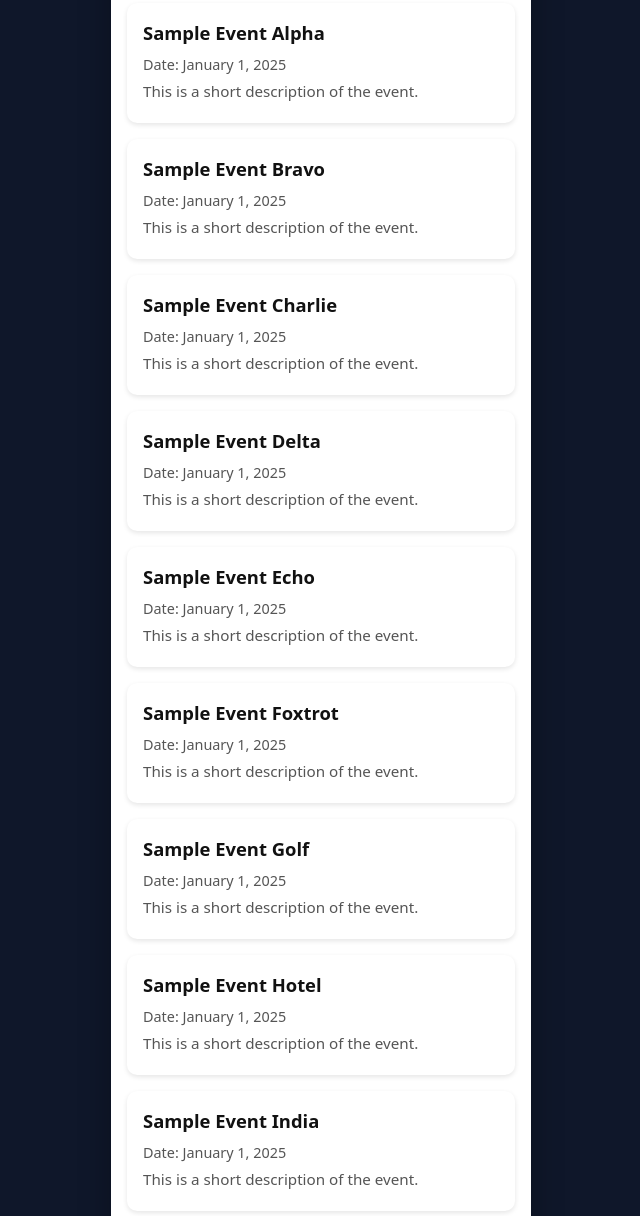
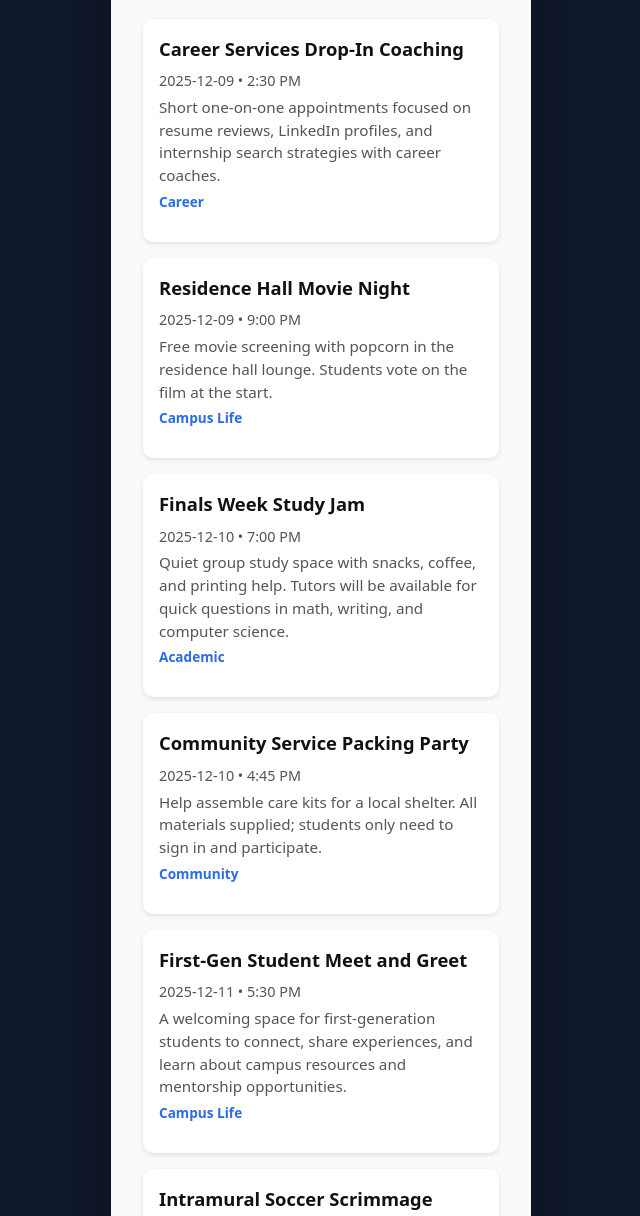
Before and after one commit to Tneal4/college-event-finder, a plain HTML site: page app/index.html in a window 1280 px wide. Shown: the part 290-1506 px from the top of the page, without its empty margins (319-959 px from the left). Drawn offline with Linux system fonts and the light colour scheme.

Commit message:
Week 3 Push: JSON event lists, dynamic uploading, search integrations, and a no results found popup

```diff
--- a/app/css/style.css
+++ b/app/css/style.css
@@ -144,6 +144,15 @@ h1, h2, h3 {
     font-size: 0.9rem;
 }
 
+/*week 3 addition changes so that the category shows in blue*/
+.event-category {
+    margin-top: 0.3rem;
+    font-size: 0.85rem;
+    font-weight: 600;
+    color: var(--primary-blue);
+}
+
+
 /* screen  */
 @media (max-width: 360px) {
     .search-section {
--- /dev/null
+++ b/app/data/events.json
@@ -0,0 +1,178 @@
+
+[
+  {
+    "title": "Midnight Basketball Open Run",
+    "date": "2025-12-15",
+    "time": "9:30 PM",
+    "description": "Open gym for students to play casual five-on-five games, meet new teammates, and get some late-night cardio in a relaxed environment.",
+    "category": "Athletics"
+  },
+  {
+    "title": "Finals Week Study Jam",
+    "date": "2025-12-10",
+    "time": "7:00 PM",
+    "description": "Quiet group study space with snacks, coffee, and printing help. Tutors will be available for quick questions in math, writing, and computer science.",
+    "category": "Academic"
+  },
+  {
+    "title": "Campus Winter Social",
+    "date": "2025-12-18",
+    "time": "6:30 PM",
+    "description": "A casual mixer with music, photo booth, and hot chocolate bar where students can unwind, socialize, and connect before heading into the break.",
+    "category": "Campus Life"
+  },
+  {
+    "title": "Intramural Soccer Scrimmage",
+    "date": "2025-12-12",
+    "time": "4:15 PM",
+    "description": "Pick-up soccer match for all skill levels on the main field. Equipment is provided; just bring running shoes or cleats and a water bottle.",
+    "category": "Athletics"
+  },
+  {
+    "title": "Library Late-Night Review Session",
+    "date": "2025-12-21",
+    "time": "8:00 PM",
+    "description": "Extended library hours with quiet and group zones. Peer mentors will roam to help answer last-minute questions about exams and projects.",
+    "category": "Academic"
+  },
+  {
+    "title": "Student Art Pop-Up Gallery",
+    "date": "2025-12-16",
+    "time": "5:00 PM",
+    "description": "One-night showcase of student drawings, photography, and digital art in the student union. Light refreshments served and artists available to discuss their work.",
+    "category": "Arts"
+  },
+  {
+    "title": "Career Services Drop-In Coaching",
+    "date": "2025-12-09",
+    "time": "2:30 PM",
+    "description": "Short one-on-one appointments focused on resume reviews, LinkedIn profiles, and internship search strategies with career coaches.",
+    "category": "Career"
+  },
+  {
+    "title": "Esports Lab Open Play Night",
+    "date": "2025-12-19",
+    "time": "7:45 PM",
+    "description": "Students can reserve gaming stations, join friendly tournaments, or spectate matches in titles like Valorant, Rocket League, and League of Legends.",
+    "category": "Recreation"
+  },
+  {
+    "title": "Campus Choir Holiday Performance",
+    "date": "2025-12-13",
+    "time": "3:00 PM",
+    "description": "The campus choir presents a short program of seasonal music in the auditorium, open to all students and guests.",
+    "category": "Arts"
+  },
+  {
+    "title": "First-Gen Student Meet and Greet",
+    "date": "2025-12-11",
+    "time": "5:30 PM",
+    "description": "A welcoming space for first-generation students to connect, share experiences, and learn about campus resources and mentorship opportunities.",
+    "category": "Campus Life"
+  },
+  {
+    "title": "Data Structures Review Workshop",
+    "date": "2025-12-20",
+    "time": "1:15 PM",
+    "description": "Peer-led review for data structures covering lists, trees, graphs, and common exam patterns. Bring notes and questions.",
+    "category": "Academic"
+  },
+  {
+    "title": "Yoga and Mindfulness Session",
+    "date": "2025-12-14",
+    "time": "10:30 AM",
+    "description": "Gentle yoga and guided breathing exercises designed to help students manage stress and improve focus before exams.",
+    "category": "Health"
+  },
+  {
+    "title": "Evening Campus Walking Tour",
+    "date": "2025-12-23",
+    "time": "6:00 PM",
+    "description": "Student guides lead a relaxed evening walk around campus landmarks, sharing fun history and hidden study spots.",
+    "category": "Campus Life"
+  },
+  {
+    "title": "Study Abroad Information Table",
+    "date": "2025-12-17",
+    "time": "11:30 AM",
+    "description": "Drop by the info table to learn about semester abroad options, scholarships, and application timelines from advisors.",
+    "category": "Info Session"
+  },
+  {
+    "title": "Pick-Up Volleyball Night",
+    "date": "2025-12-22",
+    "time": "8:15 PM",
+    "description": "Casual volleyball games in the rec center. No team required; players will be grouped on arrival.",
+    "category": "Athletics"
+  },
+  {
+    "title": "Community Service Packing Party",
+    "date": "2025-12-10",
+    "time": "4:45 PM",
+    "description": "Help assemble care kits for a local shelter. All materials supplied; students only need to sign in and participate.",
+    "category": "Community"
+  },
+  {
+    "title": "STEM Tutoring Power Hour",
+    "date": "2025-12-15",
+    "time": "12:00 PM",
+    "description": "Intensive drop-in tutoring focused on calculus, chemistry, and introductory programming before finals.",
+    "category": "Academic"
+  },
+  {
+    "title": "Open Mic Night at the Union",
+    "date": "2025-12-21",
+    "time": "7:00 PM",
+    "description": "Students can perform music, poetry, comedy, or spoken word in a supportive, low-pressure environment.",
+    "category": "Campus Life"
+  },
+  {
+    "title": "Women in Tech Networking Meetup",
+    "date": "2025-12-18",
+    "time": "5:15 PM",
+    "description": "Casual networking event for women and allies in computing, with lightning talks and mentor introductions.",
+    "category": "Career"
+  },
+  {
+    "title": "Residence Hall Movie Night",
+    "date": "2025-12-09",
+    "time": "9:00 PM",
+    "description": "Free movie screening with popcorn in the residence hall lounge. Students vote on the film at the start.",
+    "category": "Campus Life"
+  },
+  {
+    "title": "Finals De-Stress Dogs",
+    "date": "2025-12-13",
+    "time": "1:00 PM",
+    "description": "Therapy dogs visit campus so students can take a break, pet friendly dogs, and recharge between study sessions.",
+    "category": "Health"
+  },
+  {
+    "title": "Student Startup Pitch Practice",
+    "date": "2025-12-16",
+    "time": "2:00 PM",
+    "description": "Founders can practice short pitches and receive structured feedback from entrepreneurship center staff and peers.",
+    "category": "Career"
+  },
+  {
+    "title": "Tabletop Games Evening",
+    "date": "2025-12-19",
+    "time": "6:30 PM",
+    "description": "Board games and card games available in the lounge, with staff helping match players to games and groups.",
+    "category": "Recreation"
+  },
+  {
+    "title": "Late-Night Coffee and Cram",
+    "date": "2025-12-20",
+    "time": "10:00 PM",
+    "description": "Study space in the student union with free coffee, snacks, and quiet background music to support focused work.",
+    "category": "Academic"
+  },
+  {
+    "title": "Campus Photo Walk",
+    "date": "2025-12-22",
+    "time": "3:30 PM",
+    "description": "Group walk to capture winter campus photos. Open to all skill levels and camera types, including phones.",
+    "category": "Arts"
+  }
+]
--- a/app/index.html
+++ b/app/index.html
@@ -8,6 +8,7 @@
     <link rel="stylesheet" href="css/style.css">
 
 </head>
+
 <body>
 <div class="app-shell">
 
@@ -15,7 +16,7 @@
         <h1>College Event Finder</h1>
     </header>
 
-    <main class="app-main-page">
+    <main class="app-main">
 
         <section class="search-section">
             <label for="searchInput" class="visually-hidden">Search Events</label>
@@ -23,64 +24,64 @@
         </section>
 
         <section class="event-list" id="eventList">
-            <div class="event-card">
-                <h2 class="event-title">Sample Event Alpha</h2>
-                <p class="event-date">Date: January 1, 2025</p>
-                <p class="event-description">This is a short description of the event.</p>
-            </div>
+<!--            <div class="event-card">-->
+<!--                <h2 class="event-title">Sample Event Alpha</h2>-->
+<!--                <p class="event-date">Date: January 1, 2025</p>-->
+<!--                <p class="event-description">This is a short description of the event.</p>-->
+<!--            </div>-->
 
-            <div class="event-card">
-                <h2 class="event-title">Sample Event Bravo</h2>
-                <p class="event-date">Date: January 1, 2025</p>
-                <p class="event-description">This is a short description of the event.</p>
-            </div>
+<!--            <div class="event-card">-->
+<!--                <h2 class="event-title">Sample Event Bravo</h2>-->
+<!--                <p class="event-date">Date: January 1, 2025</p>-->
+<!--                <p class="event-description">This is a short description of the event.</p>-->
+<!--            </div>-->
 
-            <div class="event-card">
-                <h2 class="event-title">Sample Event Charlie</h2>
-                <p class="event-date">Date: January 1, 2025</p>
-                <p class="event-description">This is a short description of the event.</p>
-            </div>
+<!--            <div class="event-card">-->
+<!--                <h2 class="event-title">Sample Event Charlie</h2>-->
+<!--                <p class="event-date">Date: January 1, 2025</p>-->
+<!--                <p class="event-description">This is a short description of the event.</p>-->
+<!--            </div>-->
 
-            <div class="event-card">
-                <h2 class="event-title">Sample Event Delta</h2>
-                <p class="event-date">Date: January 1, 2025</p>
-                <p class="event-description">This is a short description of the event.</p>
-            </div>
+<!--            <div class="event-card">-->
+<!--                <h2 class="event-title">Sample Event Delta</h2>-->
+<!--                <p class="event-date">Date: January 1, 2025</p>-->
+<!--                <p class="event-description">This is a short description of the event.</p>-->
+<!--            </div>-->
 
-            <div class="event-card">
-                <h2 class="event-title">Sample Event Echo</h2>
-                <p class="event-date">Date: January 1, 2025</p>
-                <p class="event-description">This is a short description of the event.</p>
-            </div>
+<!--            <div class="event-card">-->
+<!--                <h2 class="event-title">Sample Event Echo</h2>-->
+<!--                <p class="event-date">Date: January 1, 2025</p>-->
+<!--                <p class="event-description">This is a short description of the event.</p>-->
+<!--            </div>-->
 
-            <div class="event-card">
-                <h2 class="event-title">Sample Event Foxtrot</h2>
-                <p class="event-date">Date: January 1, 2025</p>
-                <p class="event-description">This is a short description of the event.</p>
-            </div>
+<!--            <div class="event-card">-->
+<!--                <h2 class="event-title">Sample Event Foxtrot</h2>-->
+<!--                <p class="event-date">Date: January 1, 2025</p>-->
+<!--                <p class="event-description">This is a short description of the event.</p>-->
+<!--            </div>-->
 
-            <div class="event-card">
-                <h2 class="event-title">Sample Event Golf</h2>
-                <p class="event-date">Date: January 1, 2025</p>
-                <p class="event-description">This is a short description of the event.</p>
-            </div>
+<!--            <div class="event-card">-->
+<!--                <h2 class="event-title">Sample Event Golf</h2>-->
+<!--                <p class="event-date">Date: January 1, 2025</p>-->
+<!--                <p class="event-description">This is a short description of the event.</p>-->
+<!--            </div>-->
 
-            <div class="event-card">
-                <h2 class="event-title">Sample Event Hotel</h2>
-                <p class="event-date">Date: January 1, 2025</p>
-                <p class="event-description">This is a short description of the event.</p>
-            </div>
+<!--            <div class="event-card">-->
+<!--                <h2 class="event-title">Sample Event Hotel</h2>-->
+<!--                <p class="event-date">Date: January 1, 2025</p>-->
+<!--                <p class="event-description">This is a short description of the event.</p>-->
+<!--            </div>-->
 
-            <div class="event-card">
-                <h2 class="event-title">Sample Event India</h2>
-                <p class="event-date">Date: January 1, 2025</p>
-                <p class="event-description">This is a short description of the event.</p>
-            </div>
-
-
+<!--            <div class="event-card">-->
+<!--                <h2 class="event-title">Sample Event India</h2>-->
+<!--                <p class="event-date">Date: January 1, 2025</p>-->
+<!--                <p class="event-description">This is a short description of the event.</p>-->
+<!--            </div>-->
         </section>
 
     </main>
 </div>
+<script src="js/app.js"></script>
+
 </body>
 </html>
--- a/app/js/app.js
+++ b/app/js/app.js
@@ -1,3 +1,75 @@
 // app scripting
 
+let allEvents = [];
+
+// Render events into the page
+function renderEvents(events) {
+    const eventList = document.getElementById("eventList");
+    eventList.innerHTML = ""; // Clear old content
+
+    if (events.length === 0) {
+        const message = document.createElement("p");
+        message.textContent = "No events found.";
+        message.style.textAlign = "center";
+        message.style.padding = "1rem";
+        message.style.color = "#777";
+        eventList.appendChild(message);
+        return;
+    }
+
+    events.forEach(event => {
+        const card = document.createElement("div");
+        card.classList.add("event-card");
+
+        card.innerHTML = `
+            <h2 class="event-title">${event.title}</h2>
+            <p class="event-date">${event.date} • ${event.time}</p>
+            <p class="event-description">${event.description}</p>
+            <p class="event-category">${event.category}</p>
+        `;
+
+        eventList.appendChild(card);
+    });
+}
+
+// Search Bar
+function setupSearch() {
+    const searchInput = document.getElementById("searchInput");
+    if (!searchInput) {
+        console.error("Search input not found");
+        return;
+    }
+
+    searchInput.addEventListener("input", function () {
+        const searchText = this.value.toLowerCase();
+
+        const filteredEvents = allEvents.filter(event =>    ///very specifically so that every word can be searchable
+            event.title.toLowerCase().includes(searchText) ||
+            event.description.toLowerCase().includes(searchText) ||
+            event.category.toLowerCase().includes(searchText)
+        );
+
+        renderEvents(filteredEvents);
+    });
+}
+
+// Load events from JSON file
+fetch("data/events.json")
+    .then(response => response.json())
+    .then(events => {
+
+        // Sort events by date automatically
+        events.sort((a, b) => new Date(a.date) - new Date(b.date));
+
+        allEvents = events;
+        console.log("Events loaded:", allEvents);
+
+        renderEvents(allEvents);
+        setupSearch();
+    })
+    .catch(error => {
+        console.error("Error loading events:", error);
+    });
+
+
 console.log("College Event Finder application has loaded sucessfully.");
```
Also changed, not shown: app/gui_planning.txt, docs/css_versions.txt.
